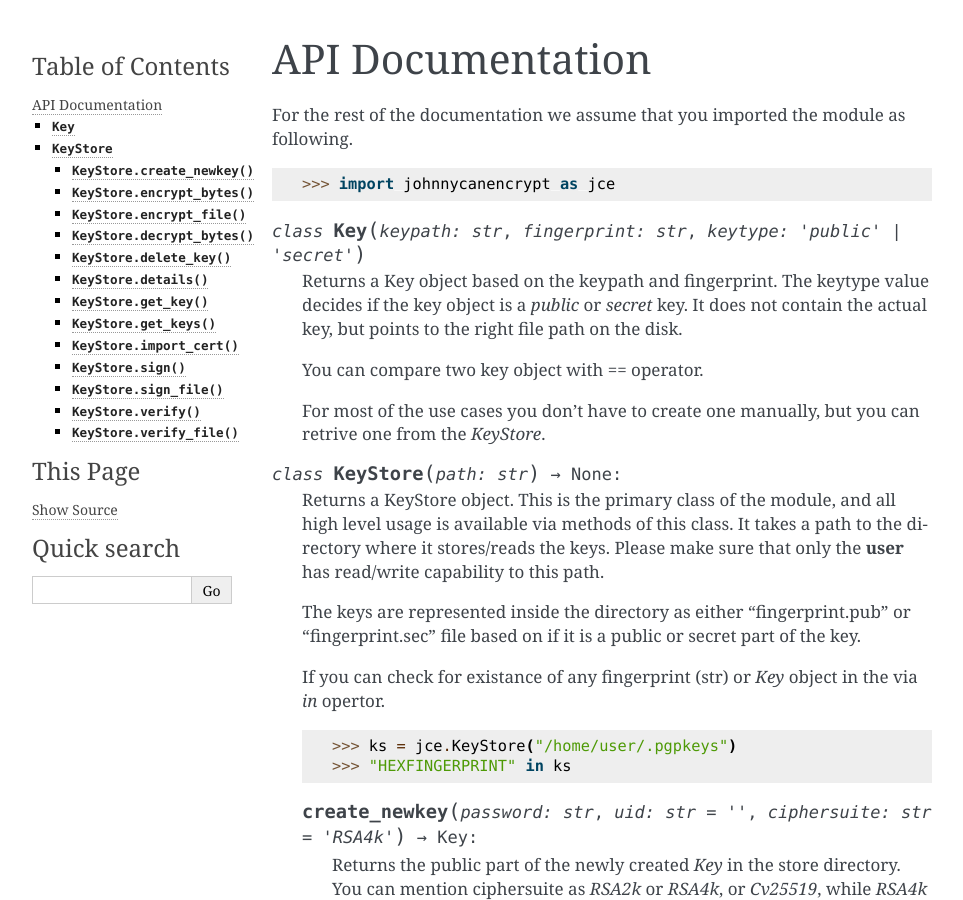
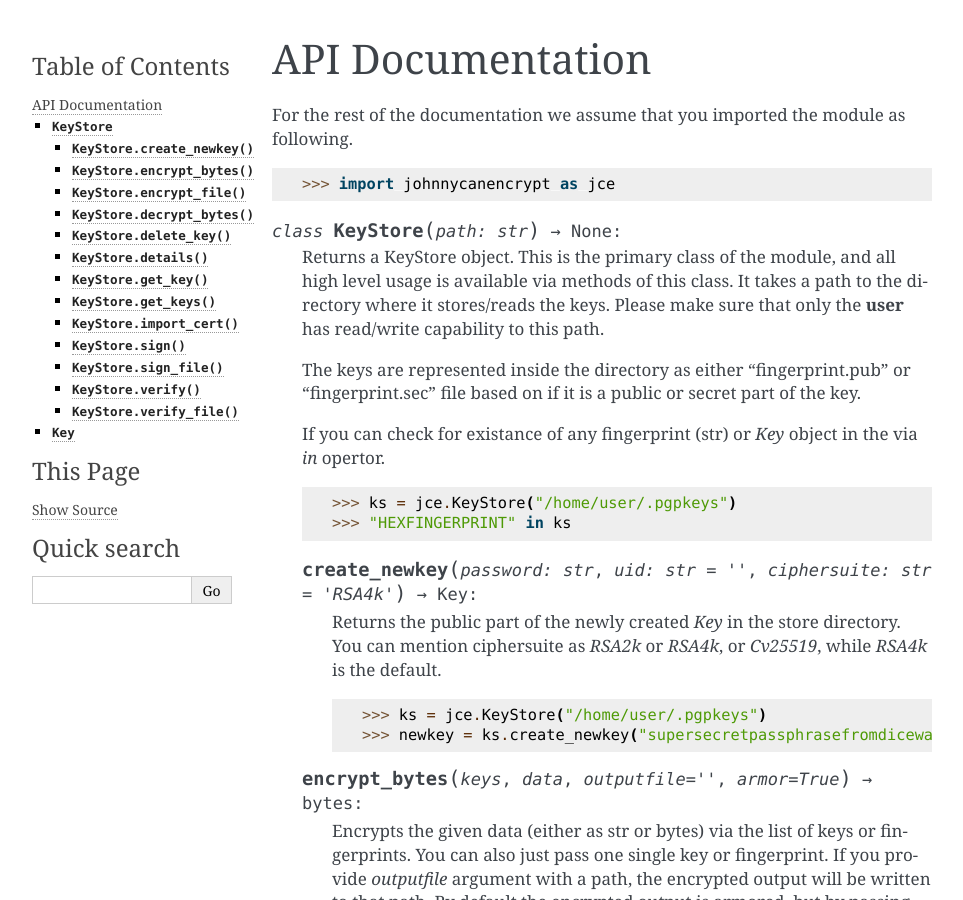
Before and after one commit to kushaldas/johnnycanencrypt, a Sphinx documentation site: the page built from docs/api.rst, in a window 1280 px wide and 900 px high. Shown: the whole window, without its empty margins (148-1111 px from the left). Built offline with Sphinx 7.4.7, drawn with Linux system fonts in a browser that asks for light colours; some of the changed text lies outside the part shown.

Commit message:
A bit of restructure

```diff
--- a/docs/api.rst
+++ b/docs/api.rst
@@ -8,16 +8,6 @@ For the rest of the documentation we assume that you imported the module as foll
 
         >>> import johnnycanencrypt as jce
 
-
-
-.. class:: Key(keypath: str, fingerprint: str, keytype: Union["public", "secret"])
-
-        Returns a Key object based on the keypath and fingerprint. The keytype value decides if the key object is a `public` or `secret` key. It does
-        not contain the actual key, but points to the right file path on the disk.
-
-        You can compare two key object with `==` operator.
-
-        For most of the use cases you don't have to create one manually, but you can retrive one from the `KeyStore`.
 
 
 
```
Also changed, not shown: other parts of docs/api.rst (+10 -0 lines).
